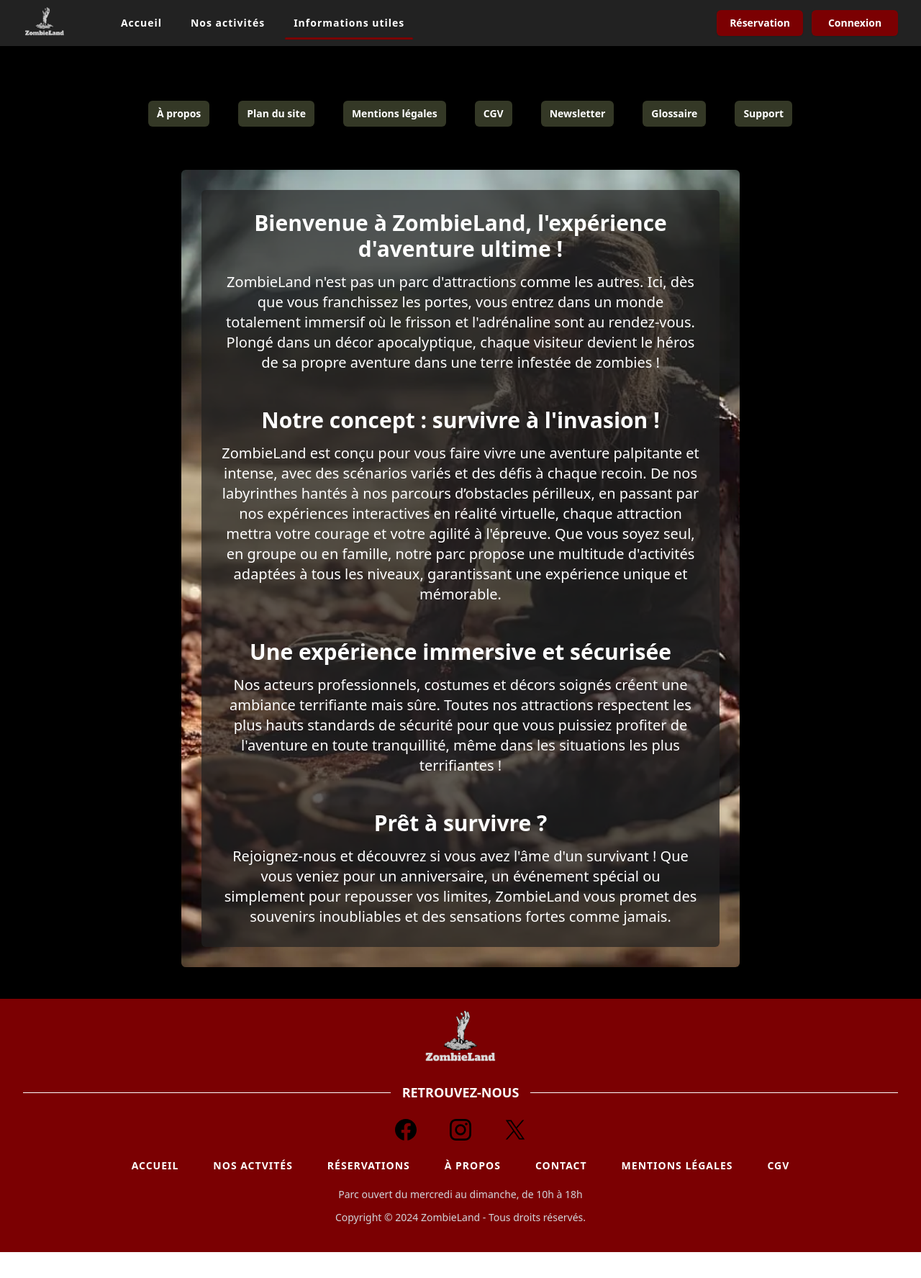
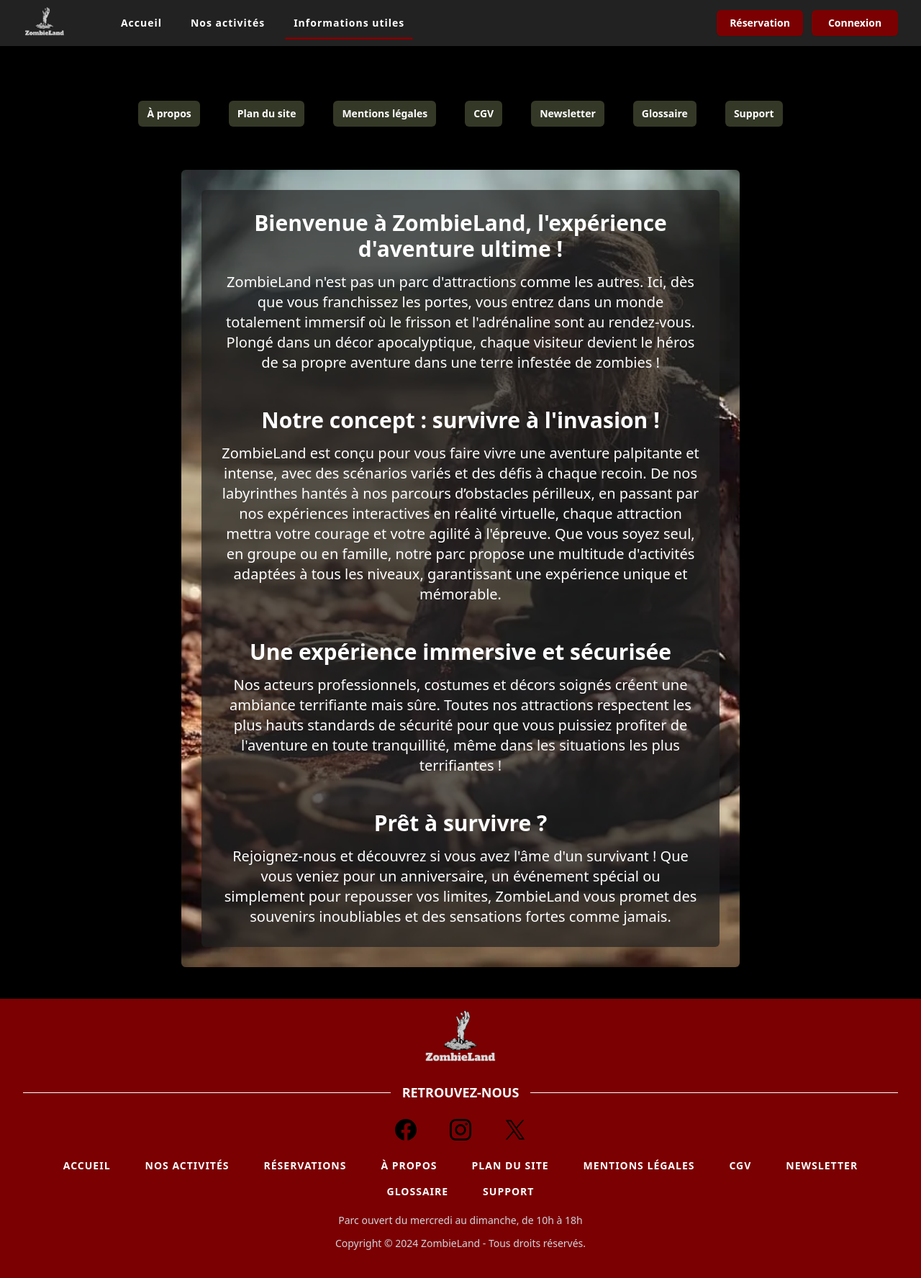
Before and after one commit to Camille-ldt/ZombieLand-front, a React (Vite) app: page /informations-utiles in a window 1280 px wide. Shown: the whole page at 72% size. Before the commit the page ends 1740 px from the top, so only its background shows below. Built offline with nearby package versions, Linux system fonts and the light colour scheme.

Commit message:
mise_en_place_liens

```diff
--- a/src/Pages/HomePage.tsx
+++ b/src/Pages/HomePage.tsx
@@ -67,7 +67,7 @@ const HomePage = () => {
                     <p className="text-white max-w-xs sm:max-w-sm md:max-w-md text-lg sm:text-lg md:text-xl font-semibold bg-gray-800/50 rounded-xl p-4 mb-4">
                         Préparez-vous à survivre à l'impensable : entrez dans le monde des zombies, où chaque seconde compte !
                     </p>
-                    <RedLink to="" textSize="text-lg sm:text-xl" position="">
+                    <RedLink to="/bookings" textSize="text-lg sm:text-xl" position="">
                         Réservation
                     </RedLink>
                 </div>
--- a/src/components/Footer.tsx
+++ b/src/components/Footer.tsx
@@ -1,36 +1,36 @@
 import { SVGProps } from "react";
-
-// Interface pour définir la structure d'un élément de footer
-// Interface for defining the structure of a footer item
+// Interface for defining the structure of a footer item (Interface pour définir la structure d'un élément de footer)
 interface FooterItem {
   name: string;
   href: string;
   icon?: (props: SVGProps<SVGSVGElement>) => JSX.Element;
 }
 
-// Interface pour définir la structure principale du footer
-// Interface for defining the main structure of the footer
+// Interface pour définir la structure principale du footer(Interface for defining the main structure of the footer)
+
 interface Footer {
   main: FooterItem[];
   social: FooterItem[];
 }
 
-// Contenu du footer avec les liens de navigation et les liens vers les réseaux sociaux
-// Content of the footer with navigation and social links
+// Content of the footer with navigation and social links (Contenu du footer avec les liens de navigation et les liens vers les réseaux sociaux)
 const footer: Footer = {
     main: [
-      { name: 'Accueil', href: '#' },
-      { name: 'Nos actvités', href: '#' },
-      { name: 'Réservations', href: '#' },
-      { name: 'À propos', href: '/informations/aboutus' },
-      { name: 'Contact', href: '#' },
-      { name: 'Mentions légales', href: '#' },
-      { name: 'CGV', href: '#' },
+      { name: 'Accueil', href: '/' },
+      { name: 'Nos activités', href: '/activities' },
+      { name: 'Réservations', href: '/bookings' },
+      { name: 'À propos', href: '/informations-utiles#aboutus' },
+      { name: 'Plan du site', href: '/informations-utiles#sitemap' },
+      { name: 'Mentions légales', href: '/informations-utiles#legal-notices' },
+      { name: 'CGV', href: '/informations-utiles#cgv' },
+      { name: 'Newsletter', href: '/informations-utiles#newsletter' },
+      { name: 'Glossaire', href: '/informations-utiles#glossary' },
+      { name: 'Support', href: '/informations-utiles#support' },
     ],
     social: [
       {
         name: 'Facebook',
-        href: '#',
+        href: 'https://www.facebook.com/',
         icon: (props) => (
           <svg fill="currentColor" viewBox="0 0 24 24" {...props}>
             <title>Facebbok</title>
@@ -44,7 +44,7 @@ const footer: Footer = {
       },
       {
         name: 'Instagram',
-        href: '#',
+        href: 'https://www.instagram.com/',
         icon: (props) => (
           <svg fill="currentColor" viewBox="0 0 24 24" {...props}>
             <title>Instagram</title>
@@ -58,7 +58,7 @@ const footer: Footer = {
       },
       {
         name: 'X',
-        href: '#',
+        href: 'https://x.com/',
         icon: (props) => (
           <svg fill="currentColor" viewBox="0 0 24 24" {...props}>
             <title>X</title>
--- a/src/components/Navbar.tsx
+++ b/src/components/Navbar.tsx
@@ -79,7 +79,7 @@ const Navbar = () => {
           {/* Section de droite contenant les boutons Réservation et Connexion/Déconnexion */}
           <div className="flex items-center gap-3">
             {/* Bouton Réservation */}
-            <RedLink to="/" textSize="text-sm" position="min-w-[120px] w-full flex justify-center">
+            <RedLink to="/bookings" textSize="text-sm" position="min-w-[120px] w-full flex justify-center">
               Réservation
             </RedLink>
             {user ? (
@@ -122,7 +122,7 @@ const Navbar = () => {
           ))}
 
           {/* Bouton Réservation */}
-          <NavLink to="/">
+          <NavLink to="/bookings">
             <DisclosureButton
               as="div"
               className="block rounded-md px-3 py-2 text-base font-medium text-white hover:text-white"
--- a/src/components/UsefulInformation/UsefulInformation.tsx
+++ b/src/components/UsefulInformation/UsefulInformation.tsx
@@ -1,4 +1,5 @@
-import { useState } from "react";
+import { useState, useEffect } from "react";
+import { useLocation } from "react-router-dom";
 import { GreenLink } from "../GreenLink";
 import Select from "../Select/Select";
 import { SelectOptionItem } from "../Select/Select.type";
@@ -11,96 +12,45 @@ import Newletter from "../../Pages/Newsletter";
 import Glossary from "../../Pages/Glossary";
 import Support from "../../Pages/Support";
 
+export const UsefulInformation = () => {
+  const [selectedItem, setSelectedItem] = useState<UsefulInformationContentItem>("aboutus");
+  const location = useLocation();
 
-export const UsefulInformation = () => {
-  const [selectedItem, setSelectedItem] =
-    useState<UsefulInformationContentItem>("aboutus");
+  // Détection de l'ancre dans l'URL pour choisir la section correspondante
+  useEffect(() => {
+    if (location.hash) {
+      const hashValue = location.hash.substring(1); // Retirer le '#' du hash
+      if (optionItems.some((item) => item.value === hashValue)) {
+        setSelectedItem(hashValue as UsefulInformationContentItem);
+      }
+    }
+  }, [location]);
 
   // Déclaration des options disponibles pour le Select, sous forme d'un tableau d'objets
   const optionItems: SelectOptionItem<UsefulInformationContentItem>[] = [
-    {
-      name: "À propos",
-      value: "aboutus",
-    },
-    {
-      name: "Plan du site",
-      value: "sitemap",
-    },
-    {
-      name: "Mentions légales",
-      value: "legal-notices",
-    },
-    {
-      name: "CGV",
-      value: "cgv",
-    },
-    {
-      name: "Newsletter",
-      value: "newsletter",
-    },
-    {
-      name: "Glossaire",
-      value: "glossary",
-    },
-    {
-      name: "Support",
-      value: "support",
-    },
+    { name: "À propos", value: "aboutus" },
+    { name: "Plan du site", value: "sitemap" },
+    { name: "Mentions légales", value: "legal-notices" },
+    { name: "CGV", value: "cgv" },
+    { name: "Newsletter", value: "newsletter" },
+    { name: "Glossaire", value: "glossary" },
+    { name: "Support", value: "support" },
   ];
 
   return (
     <div className="block min-h-screen bg-black p-11">
-      <div className="flex-wrap items-center justify-center hidden gap-4 py-8 lg:flex sm:text-sm lg:text-lg xl:text-xl">*
-        {/* A voir pour utiliser un MAP pour afficher tout les GreenLink ci-dessous */}
-        <GreenLink
-          onClick={() => setSelectedItem("aboutus")}
-          textSize="text-sm"
-          position="relative"
-        >
-          À propos
-        </GreenLink>
-        <GreenLink
-          onClick={() => setSelectedItem("sitemap")}
-          textSize="text-sm"
-          position="relative"
-        >
-          Plan du site
-        </GreenLink>
-        <GreenLink
-          onClick={() => setSelectedItem("legal-notices")}
-          textSize="text-sm"
-          position="relative"
-        >
-          Mentions légales
-        </GreenLink>
-        <GreenLink
-          onClick={() => setSelectedItem("cgv")}
-          textSize="text-sm"
-          position="relative"
-        >
-          CGV
-        </GreenLink>
-        <GreenLink
-          onClick={() => setSelectedItem("newsletter")}
-          textSize="text-sm"
-          position="relative"
-        >
-          Newsletter
-        </GreenLink>
-        <GreenLink
-          onClick={() => setSelectedItem("glossary")}
-          textSize="text-sm"
-          position="relative"
-        >
-          Glossaire
-        </GreenLink>
-        <GreenLink
-          onClick={() => setSelectedItem("support")}
-          textSize="text-sm"
-          position="relative"
-        >
-          Support
-        </GreenLink>
+      <div className="flex-wrap items-center justify-center hidden gap-4 py-8 lg:flex sm:text-sm lg:text-lg xl:text-xl">
+        {/* Utilisation de map pour afficher tous les GreenLinks */}
+        {optionItems.map((item) => (
+          <GreenLink
+            key={item.value}
+            onClick={() => setSelectedItem(item.value)}
+            textSize="text-sm"
+            position="relative"
+          >
+            {item.name}
+          </GreenLink>
+        ))}
       </div>
 
       <div>
@@ -116,21 +66,13 @@ export const UsefulInformation = () => {
         </div>
 
         {/* Affichage d'une page lors du click sur un Item */}
-        {selectedItem === "aboutus" ? <AboutUs /> : null}
-
-        {selectedItem === "sitemap" ? <SiteMap /> : null}
-
-        {selectedItem === "legal-notices" ? <LegalNotices /> : null}
-
-        {selectedItem === "cgv" ? <CGV /> : null}
-
-        {selectedItem === "newsletter" ? <Newletter /> : null}
-
-        {selectedItem === "glossary" ? <Glossary /> : null}
-
-        {selectedItem === "support" ? <Support /> : null}
-
-
+        {selectedItem === "aboutus" && <AboutUs />}
+        {selectedItem === "sitemap" && <SiteMap />}
+        {selectedItem === "legal-notices" && <LegalNotices />}
+        {selectedItem === "cgv" && <CGV />}
+        {selectedItem === "newsletter" && <Newletter />}
+        {selectedItem === "glossary" && <Glossary />}
+        {selectedItem === "support" && <Support />}
       </div>
     </div>
   );
```
